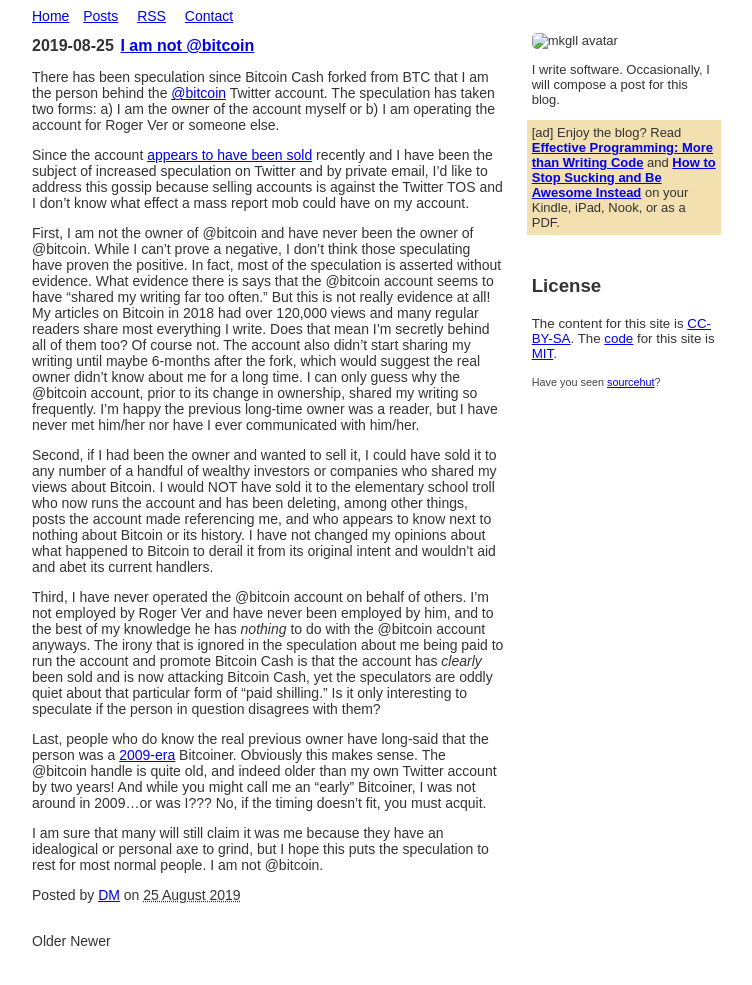
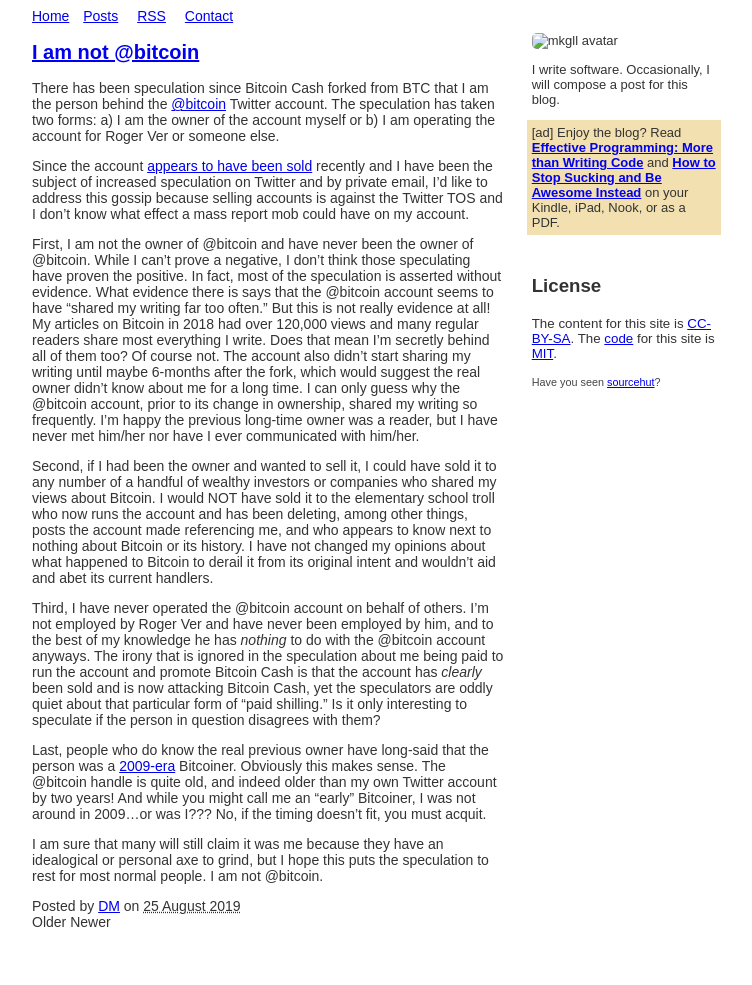
Before and after one commit to wakgill/drw4, a Jekyll site: the page built from index.html, in a window 1280 px wide. Shown: the whole page, without its empty margins (266-1018 px from the left). Built offline with Jekyll 4.4.1, drawn with Linux system fonts in a browser that asks for light colours; the list of posts is cut into pages by our own code.

Commit message:
Update index.html

```diff
--- a/index.html
+++ b/index.html
@@ -2,11 +2,11 @@
 layout: default
 title: Deryk's blog
 ---
-<div class="post-stub">
+<div class="posts">
   {% for post in paginator.posts %}
 <div id="entry" class="entry-asset asset hentry">
    <div class="asset-header">
-    <h2 class="asset-name entry-title"> <span class="date hidden-xs">{{ post.date | date: "%Y-%m-%d" }}    </span>
+    <h2 class="asset-name entry-title">
       <a href="{{ post.url }}">
         {{ post.title }}
       </a>
```
